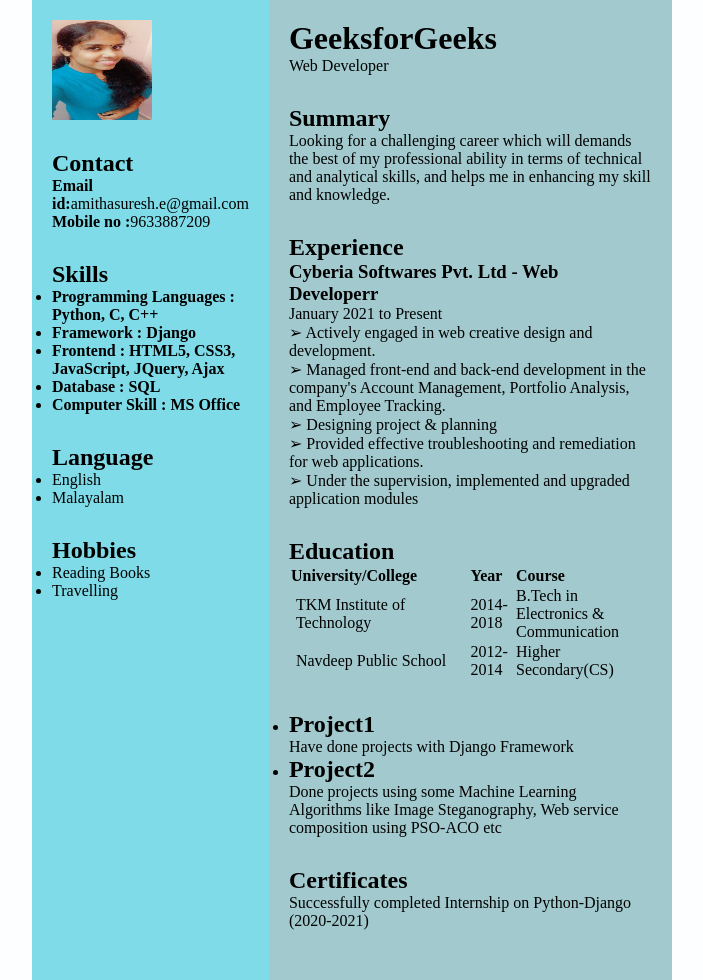
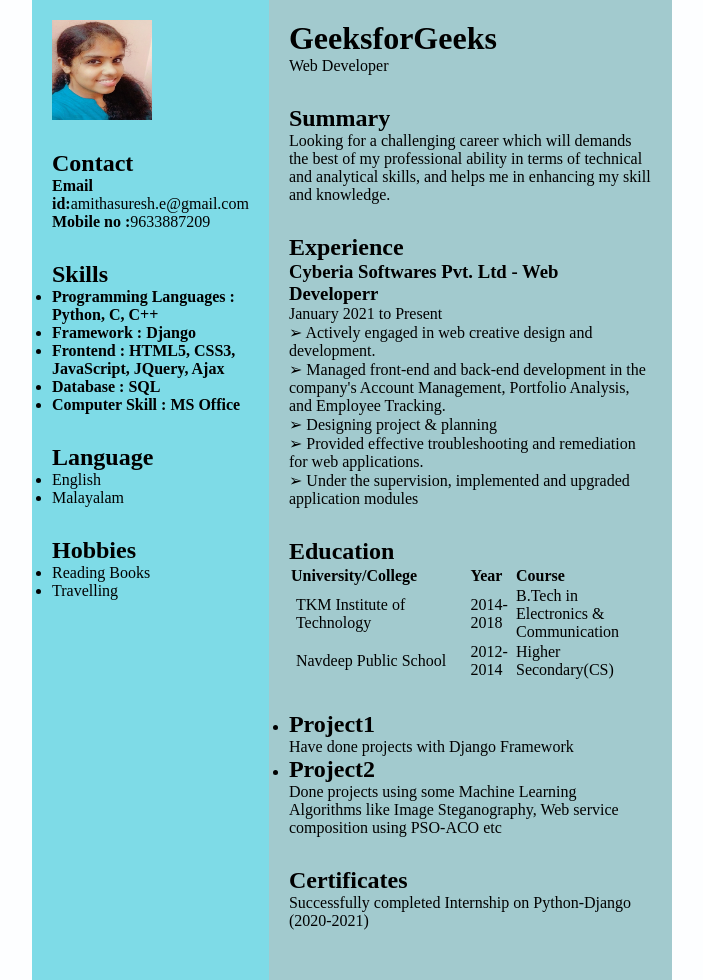
Before and after one commit to Amitha95/my_self, a plain HTML site: page resume.html in a window 1280 px wide. Shown: the whole page, without its empty margins (288-991 px from the left). Drawn offline with Linux system fonts and the light colour scheme.

Commit message:
Add files via upload

```diff
--- a/resume.html
+++ b/resume.html
@@ -13,7 +13,7 @@
 		<div class="left">
 			<div class="image">
 				<img src=
-"amitha.jpg"
+"amitha2.jpg"
 					alt="gfg-logo"
 					style="width:100px;height:100px;">
 			</div>
```
Also changed, not shown: amitha2.jpg (added).
